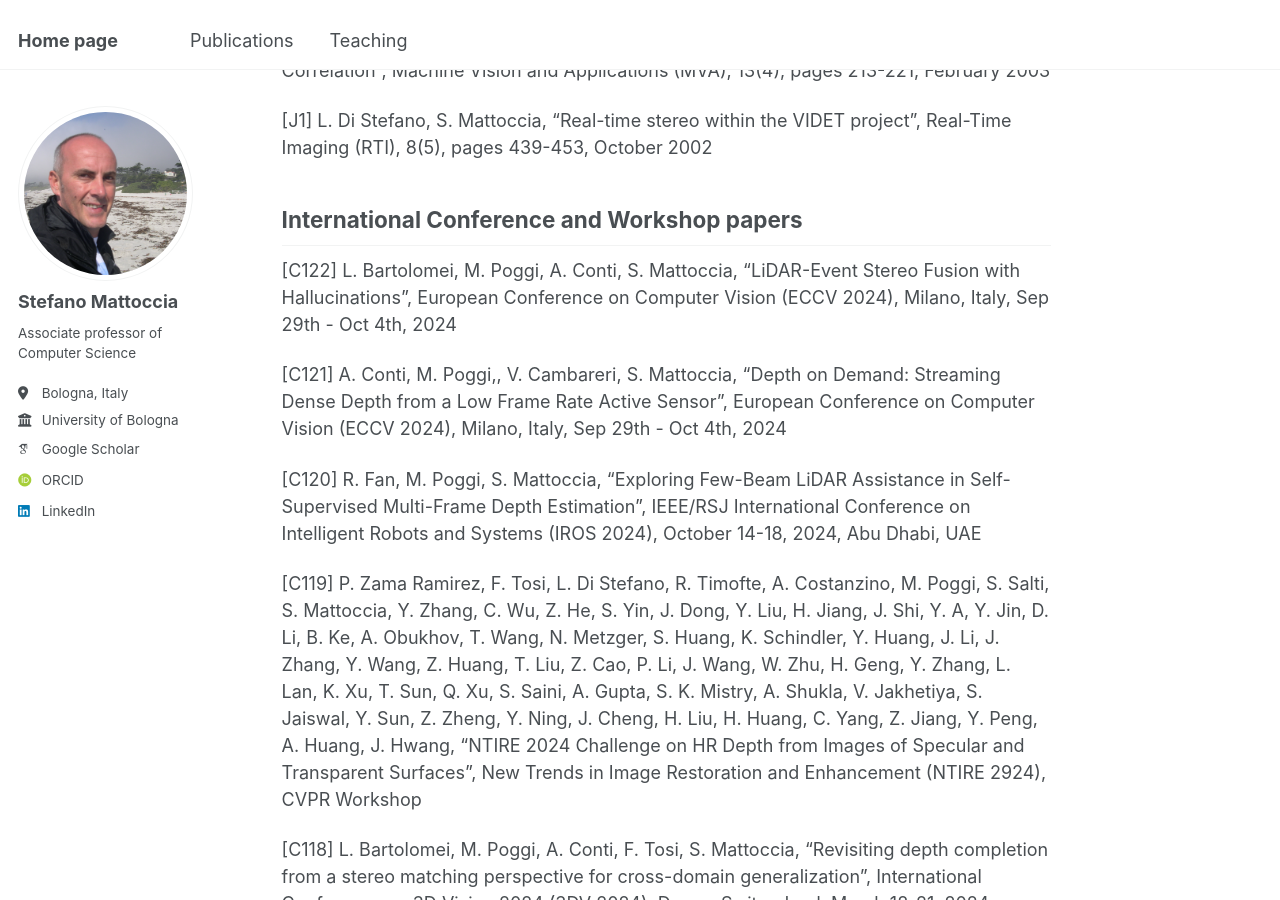
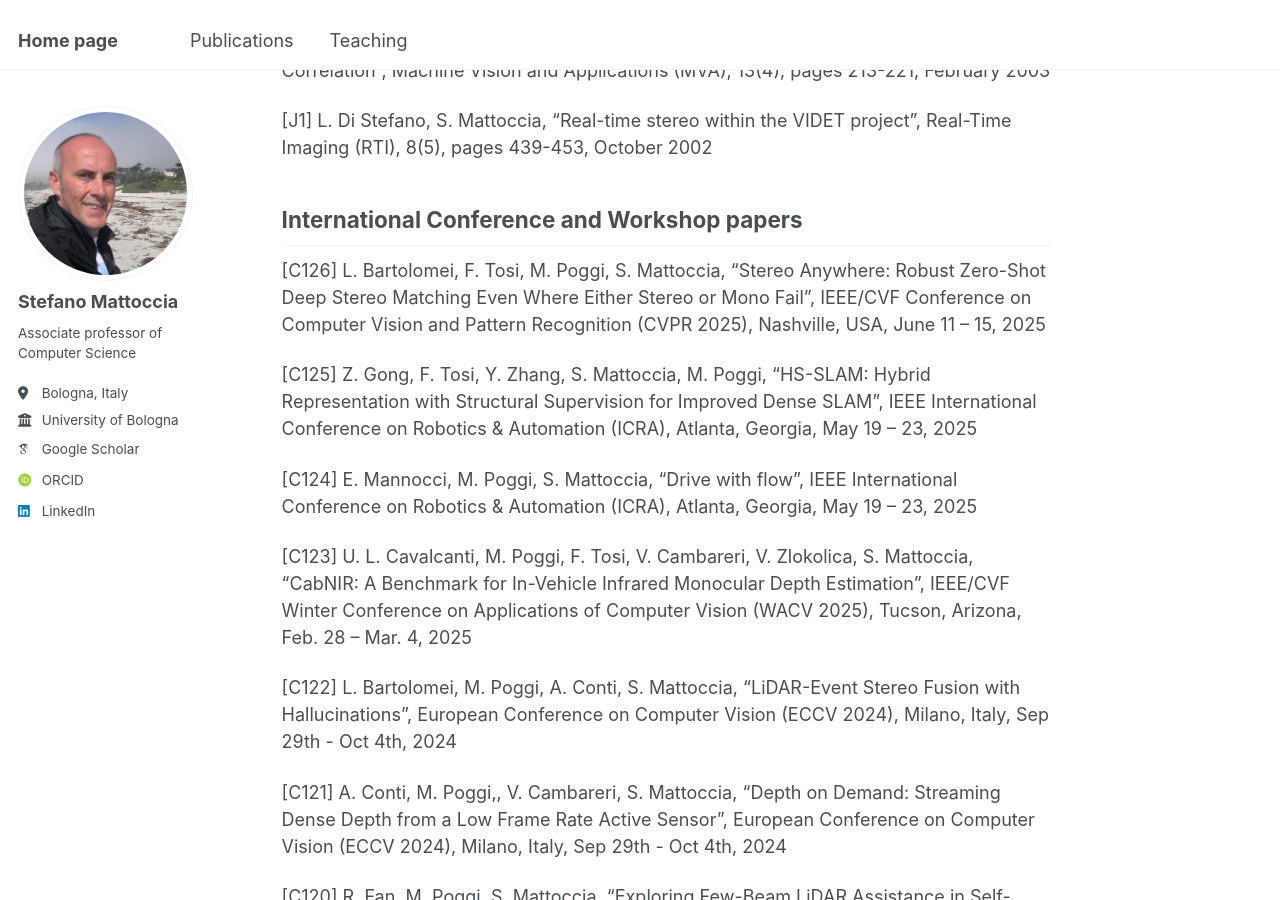
Before and after one commit to stefanomattoccia/stefanomattoccia.github.io, a Jekyll site: the page built from _pages/publications.md, in a window 1280 px wide and 900 px high, scrolled down 3898 px. Built offline with Jekyll 4.4.1, drawn with Linux system fonts in a browser that asks for light colours; some web fonts are replaced.

Commit message:
Update publications.md

```diff
--- a/_pages/publications.md
+++ b/_pages/publications.md
@@ -86,6 +86,14 @@ Journal papers
 
 International Conference and Workshop papers
 ------
+
+[C126] L. Bartolomei, F. Tosi, M. Poggi, S. Mattoccia, “Stereo Anywhere: Robust Zero-Shot Deep Stereo Matching Even Where Either Stereo or Mono Fail”, IEEE/CVF Conference on Computer Vision and Pattern Recognition (CVPR 2025), Nashville, USA, June 11 – 15, 2025
+
+[C125] Z. Gong, F. Tosi, Y. Zhang, S. Mattoccia, M. Poggi, “HS-SLAM: Hybrid Representation with Structural Supervision for Improved Dense SLAM”, IEEE International Conference on Robotics & Automation (ICRA), Atlanta, Georgia, May 19 – 23, 2025
+
+[C124] E. Mannocci, M. Poggi, S. Mattoccia, “Drive with flow”, IEEE International Conference on Robotics & Automation (ICRA), Atlanta, Georgia, May 19 – 23, 2025
+
+[C123] U. L. Cavalcanti, M. Poggi, F. Tosi, V. Cambareri, V. Zlokolica, S. Mattoccia, “CabNIR: A Benchmark for In-Vehicle Infrared Monocular Depth Estimation”, IEEE/CVF Winter Conference on Applications of Computer Vision (WACV 2025), Tucson, Arizona, Feb. 28 – Mar. 4, 2025
 
 [C122] L. Bartolomei, M. Poggi, A. Conti, S. Mattoccia, “LiDAR-Event Stereo Fusion with Hallucinations”, European Conference on Computer Vision (ECCV 2024), Milano, Italy, Sep 29th - Oct 4th, 2024
 
```
